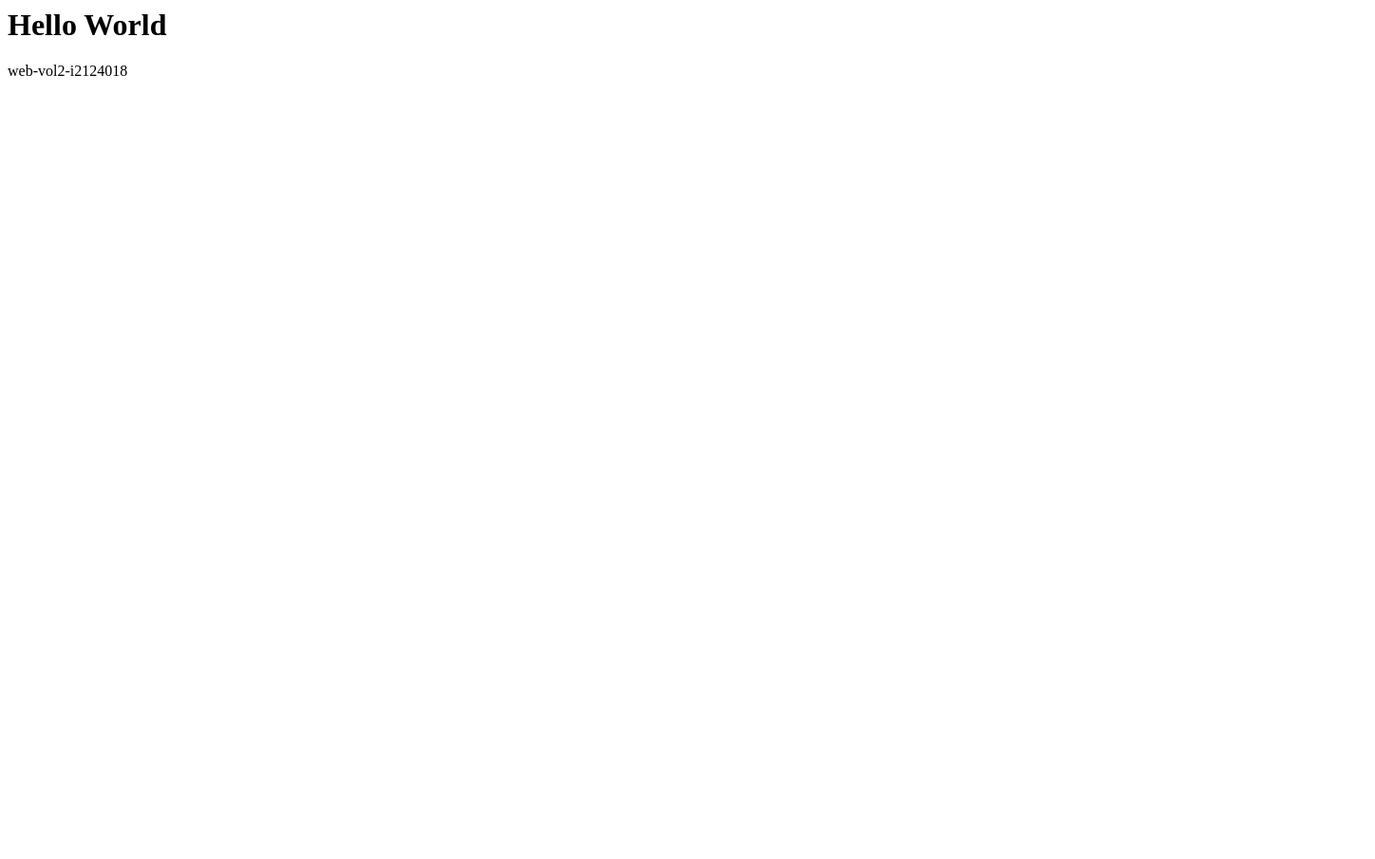
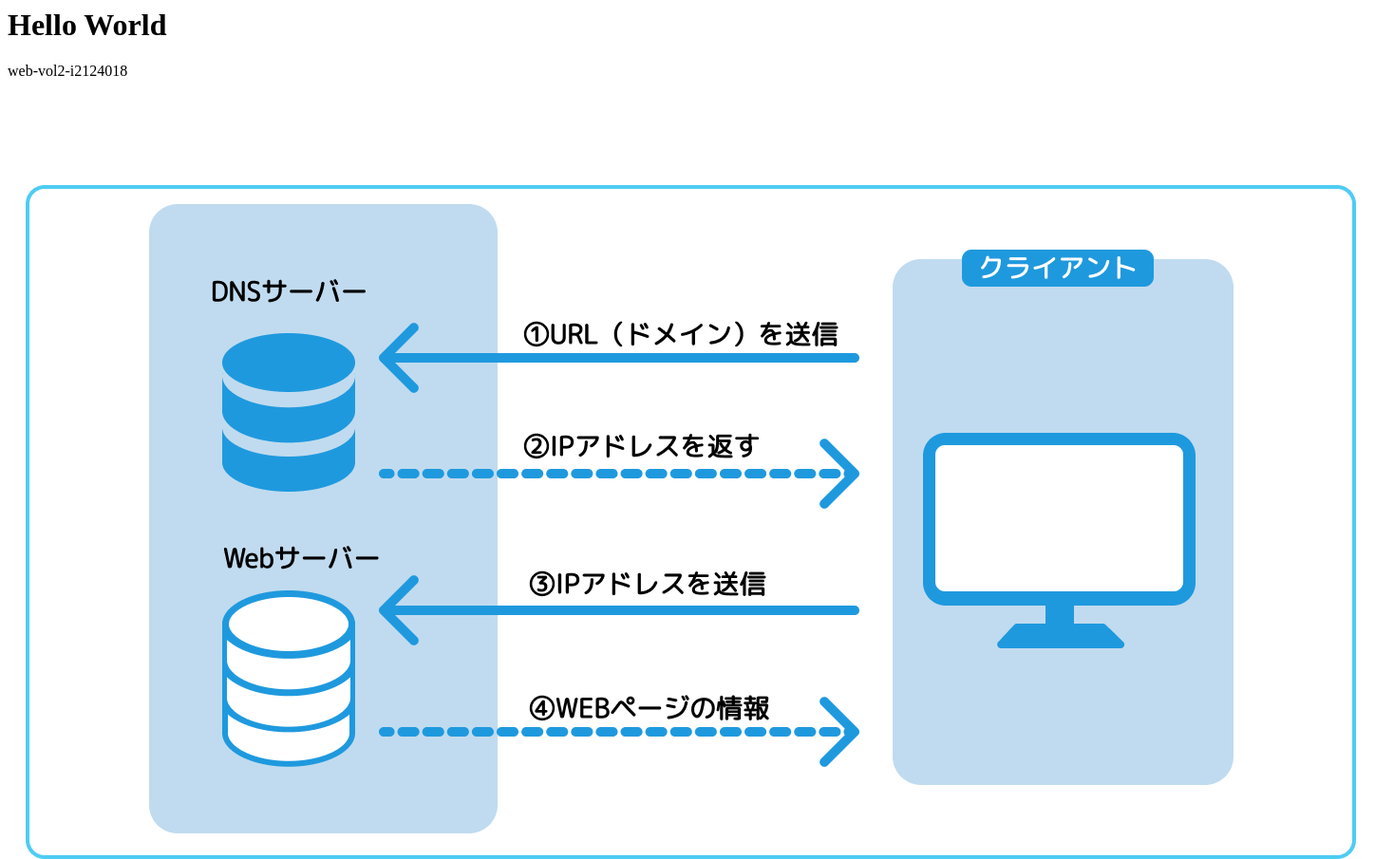
Before and after one commit to i2124018/vol2, a plain HTML site: page index.html in a window 1280 px wide. Shown: the top 905 px of the page at 95% size, 1448 px wide, since content can reach past the window. Before the commit the page ends 800 px from the top, so only its background shows below. Drawn offline with Linux system fonts and the light colour scheme.

Commit message:
Update index.html

```diff
--- a/index.html
+++ b/index.html
@@ -2,5 +2,6 @@
   <body>
    <h1>Hello World</h1>
    <p>web-vol2-i2124018</p>
+    <img src=https:i2124018.github.io/vol2/i2124018.png>
   </body>
 </html>
```
